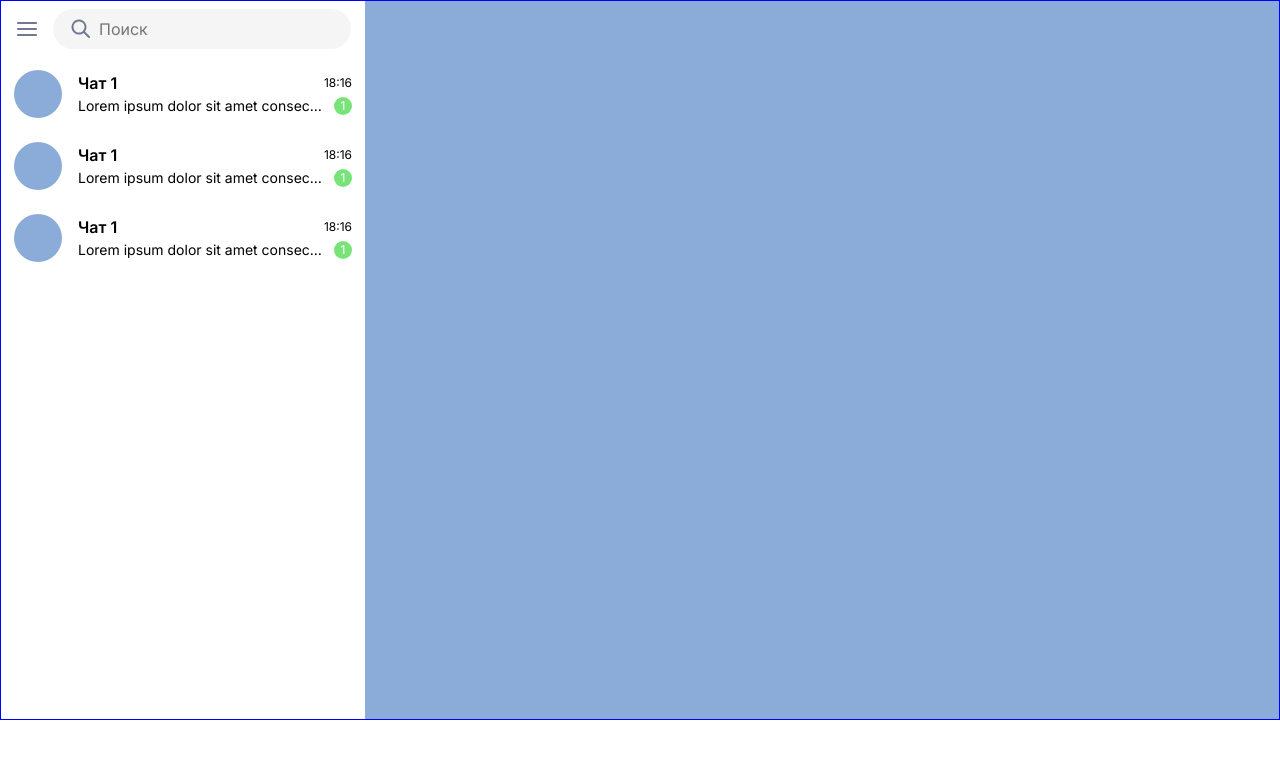
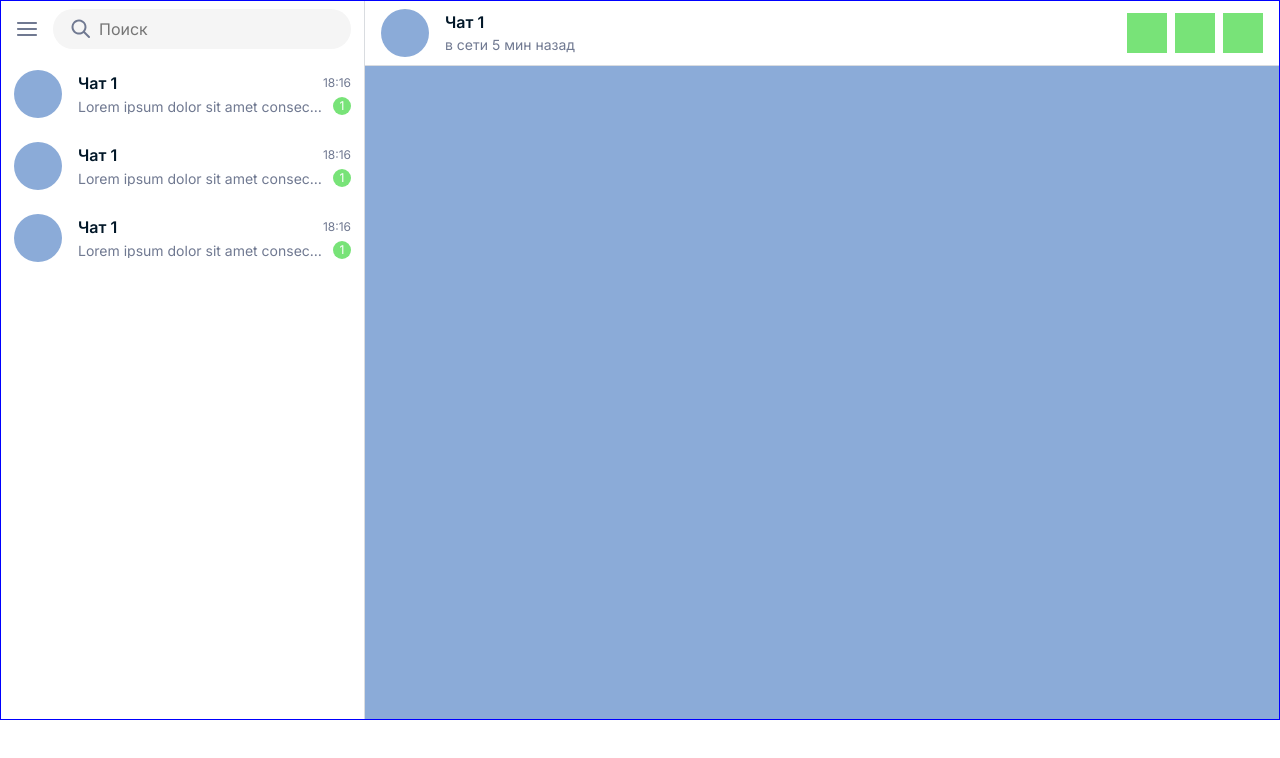
Before and after one commit to Cimante/pact-test, a Vue app: page / in a window 1280 px wide. Shown: the top 758 px of the page. Built offline with nearby package versions, Linux system fonts and the light colour scheme.

Commit message:
chat styles

```diff
--- a/src/App.vue
+++ b/src/App.vue
@@ -1,10 +1,12 @@
 <script setup lang="ts">
 import { defineComponent } from "vue";
 import Sidebar from "./components/Sidebar.vue";
+import Chat from "./components/Chat.vue";
 
 defineComponent({
   components: {
     Sidebar,
+    Chat,
   },
 });
 </script>
@@ -12,7 +14,7 @@ defineComponent({
 <template>
   <main class="App">
     <Sidebar />
-    <section class="messages"></section>
+    <Chat />
   </main>
 </template>
 
--- a/src/components/Chat.vue
+++ b/src/components/Chat.vue
@@ -1,45 +1,36 @@
 <template>
-  <section class="chat">
-    <div class="chat__avatar"></div>
-    <div class="chat__content">
-      <div class="chat__header">
-        <div class="chat__title chat__title--verified">Чат 1</div>
-        <div class="chat__date">18:16</div>
+  <section class="Chat">
+    <header class="Chat__header">
+      <div class="Chat__avatar"></div>
+      <div class="Chat__info">
+        <span class="Chat__title title">Чат 1</span>
+        <div class="Chat__last-seen text-sm">в сети 5 мин назад</div>
       </div>
-      <div class="chat__text">
-        <span class="chat__text-preview">
-          Lorem ipsum dolor sit amet consectetur adipisicing elit.
-        </span>
-        <div class="chat__unread">1</div>
+      <div class="Chat__controls">
+        <div class="search"></div>
+        <div class="phone"></div>
+        <div class="submenu"></div>
       </div>
-    </div>
+    </header>
+    <div class="Chat__content"></div>
   </section>
 </template>
 
 <style lang="scss">
 @import "../styles/variables";
 
-.chat {
+.Chat {
   width: 100%;
-  height: 72px;
-  display: grid;
-  grid-template-columns: 48px 1fr;
-  grid-template-rows: 48px 1fr;
-  align-items: center;
-  gap: 0 16px;
-  padding: 13px;
-  background-color: #fff;
-  transition: background-color 0.2s;
-  cursor: default;
+  height: 100%;
+  background-color: $iceberg-blue;
 
-  &:hover {
-    background-color: rgba($navy-grey, 0.04);
-  }
-
-  &__content {
+  &__header {
     display: flex;
-    flex-direction: column;
-    gap: 4px;
+    align-items: center;
+    width: 100%;
+    padding: 8px 16px;
+    background-color: $white;
+    border-bottom: 1px solid $light-grey-2;
   }
 
   &__avatar {
@@ -49,46 +40,27 @@
     background-color: $iceberg-blue;
   }
 
-  &__header,
-  &__text {
+  &__info {
     display: flex;
-    justify-content: space-between;
-    align-items: center;
+    flex-direction: column;
+    gap: 4px;
+    padding-left: 16px;
   }
 
-  &__title {
-    font-weight: 600;
-    font-size: 16px;
-    line-height: 20px;
+  &__last-seen {
+    color: $navy-grey;
   }
 
-  &__date {
-    font-size: 12px;
-    line-height: 16px;
-  }
-
-  &__text-preview {
-    font-size: 14px;
-    font-weight: 400;
-    height: 16px;
-    width: 246px;
-    overflow: hidden;
-    text-overflow: ellipsis;
-    white-space: nowrap;
-  }
-
-  &__unread {
-    display: inline-flex;
-    align-items: center;
-    justify-content: center;
-    width: 18px;
-    height: 18px;
-    border-radius: 50%;
-    background-color: $light-green;
-    color: white;
-    text-align: center;
-    font-size: 12px;
-    line-height: 16px;
+  &__controls {
+    display: flex;
+    gap: 8px;
+    margin-left: auto;
+    & > div {
+      display: block;
+      width: 40px;
+      height: 40px;
+      background-color: $light-green;
+    }
   }
 }
 </style>
--- /dev/null
+++ b/src/components/ChatPreview.vue
@@ -0,0 +1,88 @@
+<template>
+  <section class="chat-preview">
+    <div class="chat-preview__avatar"></div>
+    <div class="chat-preview__content">
+      <div class="chat-preview__header">
+        <div class="chat-preview__title chat-preview__title--verified title">
+          Чат 1
+        </div>
+        <div class="chat-preview__date text-xs">18:16</div>
+      </div>
+      <div class="chat-preview__text">
+        <span class="chat-preview__text-preview text-sm">
+          Lorem ipsum dolor sit amet consectetur adipisicing elit.
+        </span>
+        <div class="chat-preview__unread">1</div>
+      </div>
+    </div>
+  </section>
+</template>
+
+<style lang="scss">
+@import "../styles/variables";
+
+.chat-preview {
+  width: 100%;
+  height: 72px;
+  display: grid;
+  grid-template-columns: 48px 1fr;
+  grid-template-rows: 48px 1fr;
+  align-items: center;
+  gap: 0 16px;
+  padding: 13px;
+  background-color: $white;
+  transition: background-color 0.2s;
+  cursor: default;
+
+  &:hover {
+    background-color: rgba($navy-grey, 0.04);
+  }
+
+  &__content {
+    display: flex;
+    flex-direction: column;
+    gap: 4px;
+  }
+
+  &__avatar {
+    width: 48px;
+    height: 48px;
+    border-radius: 50%;
+    background-color: $iceberg-blue;
+  }
+
+  &__date {
+    color: $navy-grey;
+  }
+
+  &__header,
+  &__text {
+    display: flex;
+    justify-content: space-between;
+    align-items: center;
+  }
+
+  &__text-preview {
+    height: 16px;
+    width: 246px;
+    overflow: hidden;
+    text-overflow: ellipsis;
+    white-space: nowrap;
+    color: $navy-grey;
+  }
+
+  &__unread {
+    display: inline-flex;
+    align-items: center;
+    justify-content: center;
+    width: 18px;
+    height: 18px;
+    border-radius: 50%;
+    background-color: $light-green;
+    color: white;
+    text-align: center;
+    font-size: 12px;
+    line-height: 16px;
+  }
+}
+</style>
--- a/src/components/Sidebar.vue
+++ b/src/components/Sidebar.vue
@@ -1,10 +1,10 @@
 <script setup lang="ts">
 import { defineComponent } from "vue";
-import Chat from "./Chat.vue";
+import ChatPreview from "./ChatPreview.vue";
 
 defineComponent({
   components: {
-    Chat,
+    ChatPreview,
   },
 });
 </script>
@@ -13,17 +13,17 @@ defineComponent({
   <section class="sidebar">
     <header class="sidebar__header">
       <div class="sidebar__menu-toggle">
-        <img src="/src/assets/menu-icon.svg" alt="" />
+        <img src="/src/assets/icons/menu-icon.svg" alt="" />
       </div>
       <div class="sidebar__search">
-        <img src="/src/assets/search.svg" class="search-icon" />
+        <img src="/src/assets/icons/search.svg" class="search-icon" />
         <input class="search-input" placeholder="Поиск" />
       </div>
     </header>
     <div class="sidebar__list">
-      <Chat />
-      <Chat />
-      <Chat />
+      <ChatPreview />
+      <ChatPreview />
+      <ChatPreview />
     </div>
   </section>
 </template>
@@ -36,6 +36,7 @@ defineComponent({
   flex-direction: column;
   width: 364px;
   height: 100%;
+  border-right: 1px solid $light-grey-2;
 
   &__header {
     display: flex;
--- a/src/styles/styles.scss
+++ b/src/styles/styles.scss
@@ -1,4 +1,47 @@
+@import "./variables.scss";
+
 * {
   font-family: "Inter", Arial, Helvetica, sans-serif;
   box-sizing: border-box;
+  color: $rich-black;
 }
+
+.title {
+  font-weight: 600;
+  font-size: 16px;
+  line-height: 20px;
+  color: $rich-black;
+}
+
+.text-secondary {
+  color: $navy-grey;
+}
+
+.text-md {
+  font-size: 16px;
+  line-height: 20px;
+}
+
+.text-sm {
+  font-size: 14px;
+  line-height: 18px;
+}
+
+.text-xs {
+  font-size: 12px;
+  line-height: 16px;
+}
+
+// .verified {
+//   position: relative;
+
+//   &::after {
+//     position: absolute;
+//     right: 0;
+//     top: 0;
+//     content: "";
+//     width: 4px;
+//     height: 4px;
+//     background-color: red;
+//   }
+// }
--- a/src/styles/variables.scss
+++ b/src/styles/variables.scss
@@ -3,3 +3,5 @@ $light-green: #78e378;
 $rich-black: #011627;
 $navy-grey: #707991;
 $light-grey: #f5f5f5;
+$light-grey-2: #d9dce0;
+$white: #ffffff;
```
Also changed, not shown: src/assets/icons/menu-icon.svg (renamed from src/assets/menu-icon.svg), src/assets/icons/search.svg (renamed from src/assets/search.svg).
